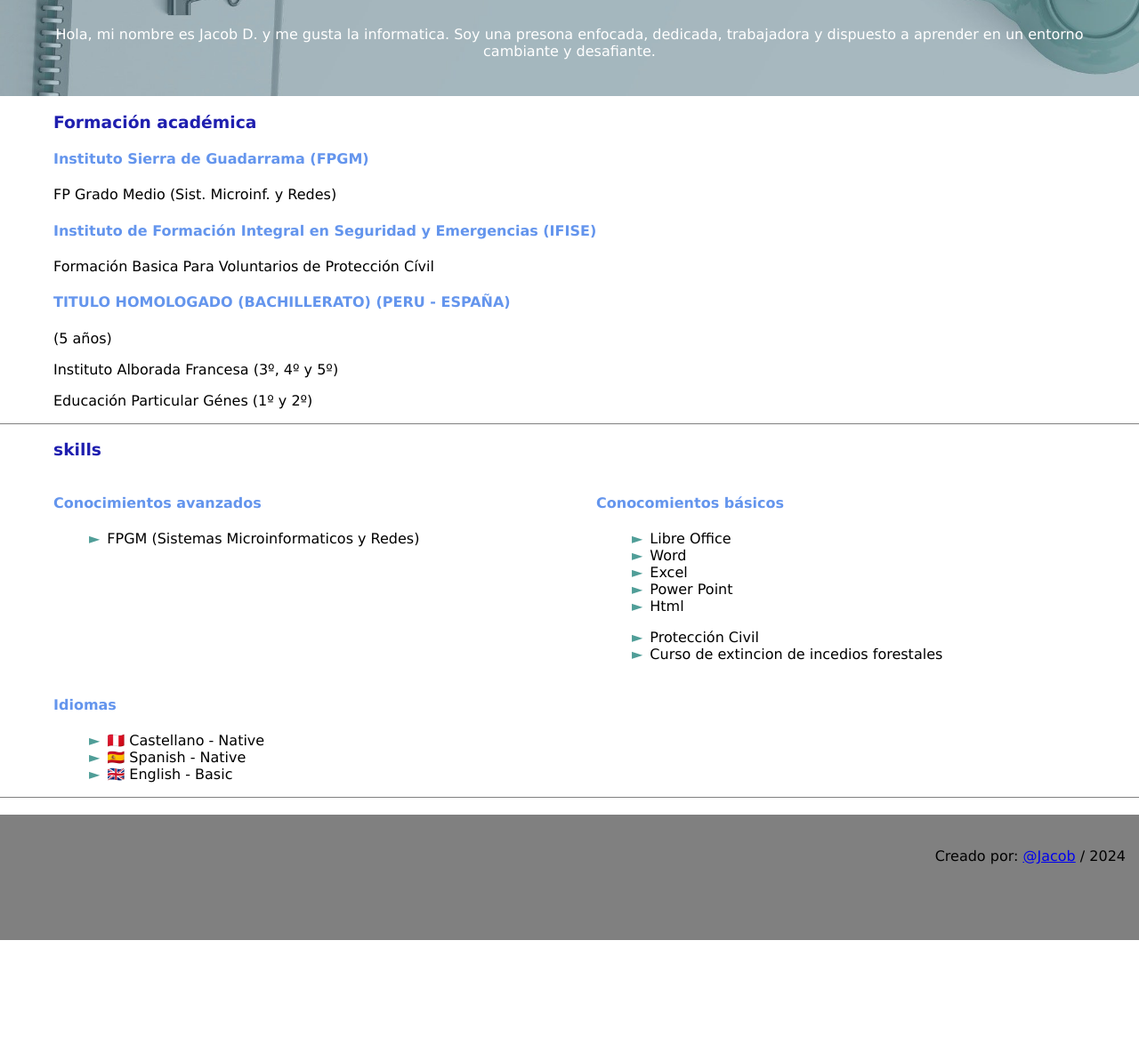
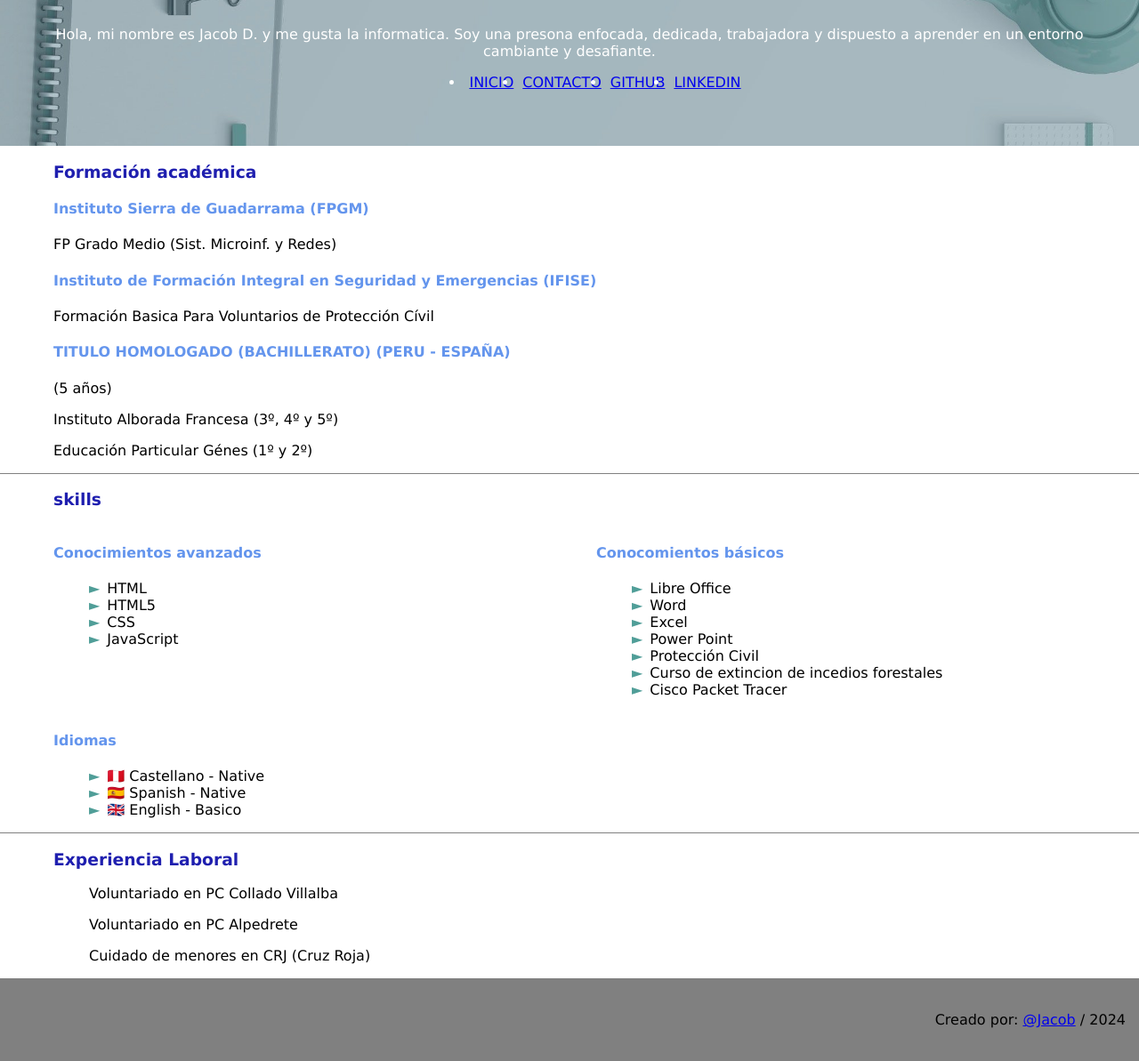
Before and after one commit to LOBOSMR/6_jacob_cruz, a plain HTML site: page p3.3/CV en HTML y CSS.html in a window 1280 px wide. Shown: the part 351-1544 px from the top of the page at 89% size. Before the commit the page ends 1408 px from the top, so only its background shows below. Drawn offline with Linux system fonts and the light colour scheme.

Commit message:
ACTUALIZANDO

```diff
--- a/p3.3/CV en HTML y CSS.html
+++ b/p3.3/CV en HTML y CSS.html
@@ -14,13 +14,17 @@
             dispuesto a aprender en un entorno cambiante y desafiante.</p>
         <a href="https://aulavirtual32.educa.madrid.org/ies.sierradeguadarrama.soto/user/profile.php" target="_blank">
         </a>
+        <nav>
+            <ul>
+                <li><a href="#INICIO">INICIO</a></li>
+                <li><a href="/p3.3/Contacto.html">CONTACTO</a></li>
+                <li><a href="https://github.com/LOBOSMR">GITHUB</a></li>
+                <li><a href="https://es.linkedin.com/">LINKEDIN</a></li>
+            </ul>
+        </nav>
     </header>
-    <nav>
-        <!-- TODO: navegación a mi linkedin, github, facebook etc-->
-        <!-- incluye ul li a y utiliza display flex como en la práctica anterior -->
-    </nav>
     <section id="studies">
-        <h3>Formación académica</h3>
+        <h3 id="INICIO">Formación académica</h3>
         <article>
             <h4>Instituto Sierra de Guadarrama (FPGM)</h4>
             <p>FP Grado Medio (Sist. Microinf. y Redes)</p>
@@ -39,7 +43,10 @@
                 <div>
                     <h4>Conocimientos avanzados</h4>
                     <ul>
-                        <li>FPGM (Sistemas Microinformaticos y Redes)</li>
+                        <li>HTML</li>
+                        <li>HTML5</li>
+                        <li>CSS</li>
+                        <li>JavaScript</li>
                     </ul>
                 </div>
                 <div>
@@ -49,11 +56,9 @@
                         <li>Word</li>
                         <li>Excel</li>
                         <li>Power Point</li>
-                        <li>Html</li>
-                    </ul>
-                    <ul>
                         <li>Protección Civil</li>
                         <li>Curso de extincion de incedios forestales</li>
+                        <li>Cisco Packet Tracer</li>
 
                     </ul>
                 </div>
@@ -62,15 +67,26 @@
                     <ul>
                         <li class="n">🇵🇪 Castellano - Native</li>
                         <li class="n">🇪🇸 Spanish - Native</li>
-                        <li class="n">🇬🇧 English - Basic</li>
+                        <li class="n">🇬🇧 English - Basico</li>
                     </ul>
                 </div>
             </div>
         </article>
     </section>
     <section>
-        <h3></h3>
+        <h3>Experiencia Laboral</h3>
         <article>
+            <div>
+                <ul>
+                    Voluntariado en PC Collado Villalba
+                </ul>
+                <ul>
+                    Voluntariado en PC Alpedrete
+                </ul>
+                <ul>
+                    Cuidado de menores en CRJ (Cruz Roja)
+                </ul>
+            </div>
         </article>
     </section>
     <footer>
--- a/p3.3/hojadeestilo.css
+++ b/p3.3/hojadeestilo.css
@@ -79,3 +79,15 @@ footer {
     background-color: white;
     list-style: none;
 }
+
+nav ul {
+    width: 100%;
+    height: 40px;
+    display: flex;
+    justify-content: center;
+}
+
+nav ul li a {
+    text-align: center;
+    margin: 5px;
+}
```
Also changed, not shown: p3.3/Contacto.html (added, +45 -0 lines).
